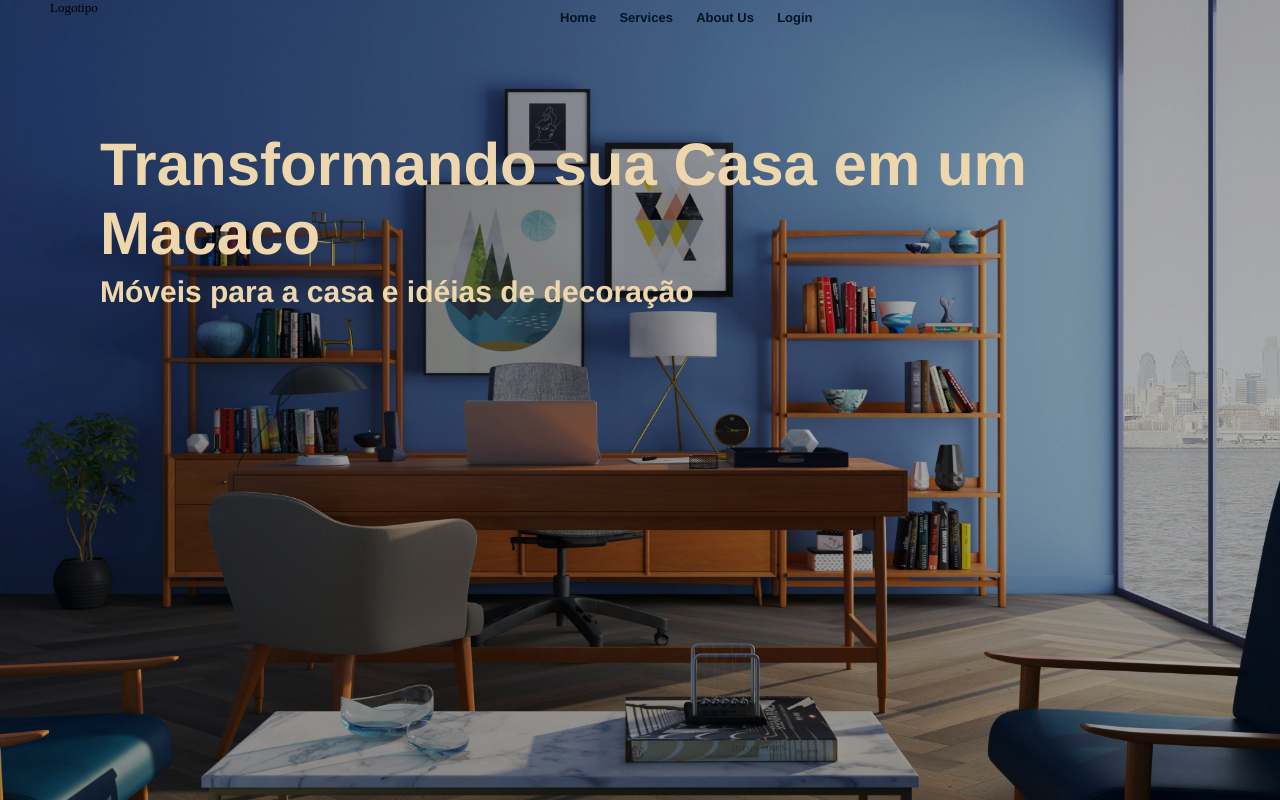
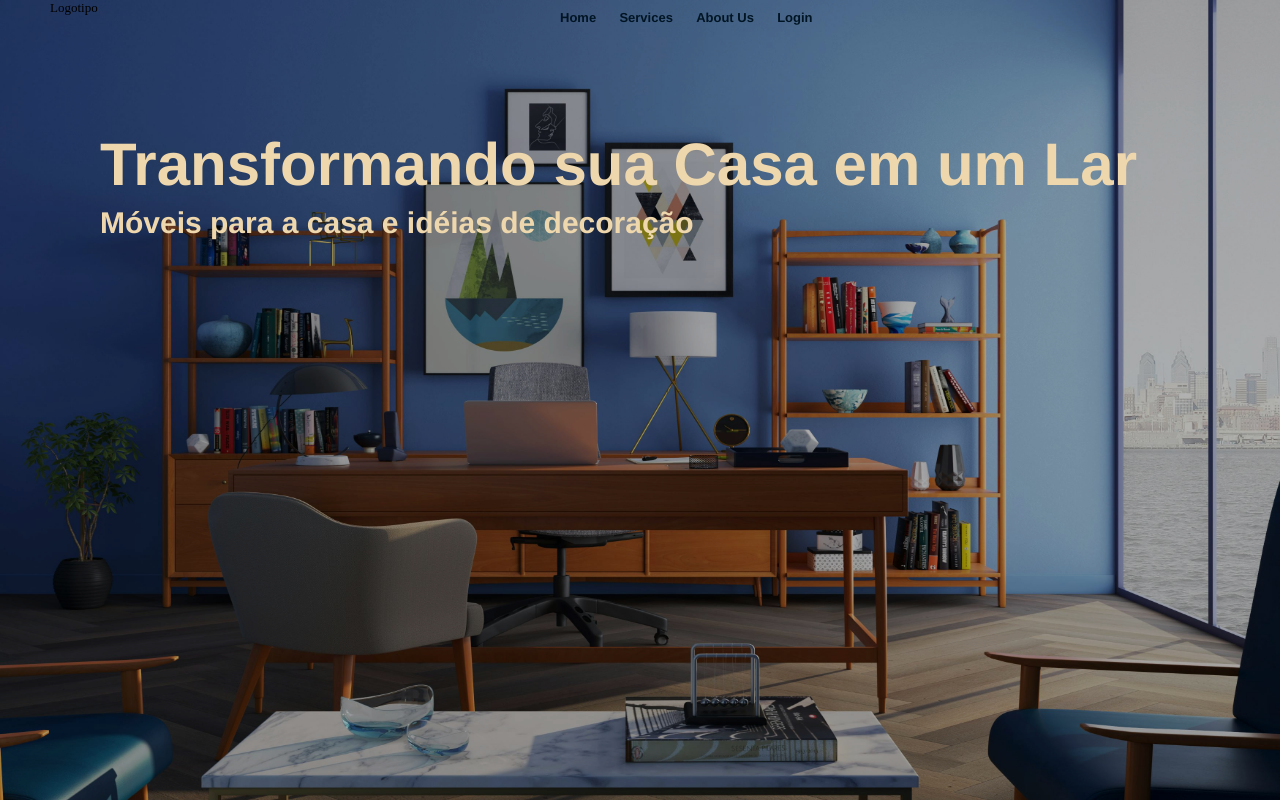
Before and after one commit to felpz-pe/home-decor-page, a plain HTML site: page conteudo.html in a window 1280 px wide. Drawn offline with Linux system fonts and the light colour scheme.

Commit message:
consertando macaco

```diff
--- a/conteudo.html
+++ b/conteudo.html
@@ -16,7 +16,7 @@
         <div class="content">
             <img src="imagem_de_fundo.jpg" height="100%" width="100%">
             <div class="title">
-                <h2>Transformando sua Casa em um Macaco</h2>
+                <h2>Transformando sua Casa em um Lar</h2>
                 <h4>Móveis para a casa e idéias de decoração</h4>
             </div>
         </div>
```
